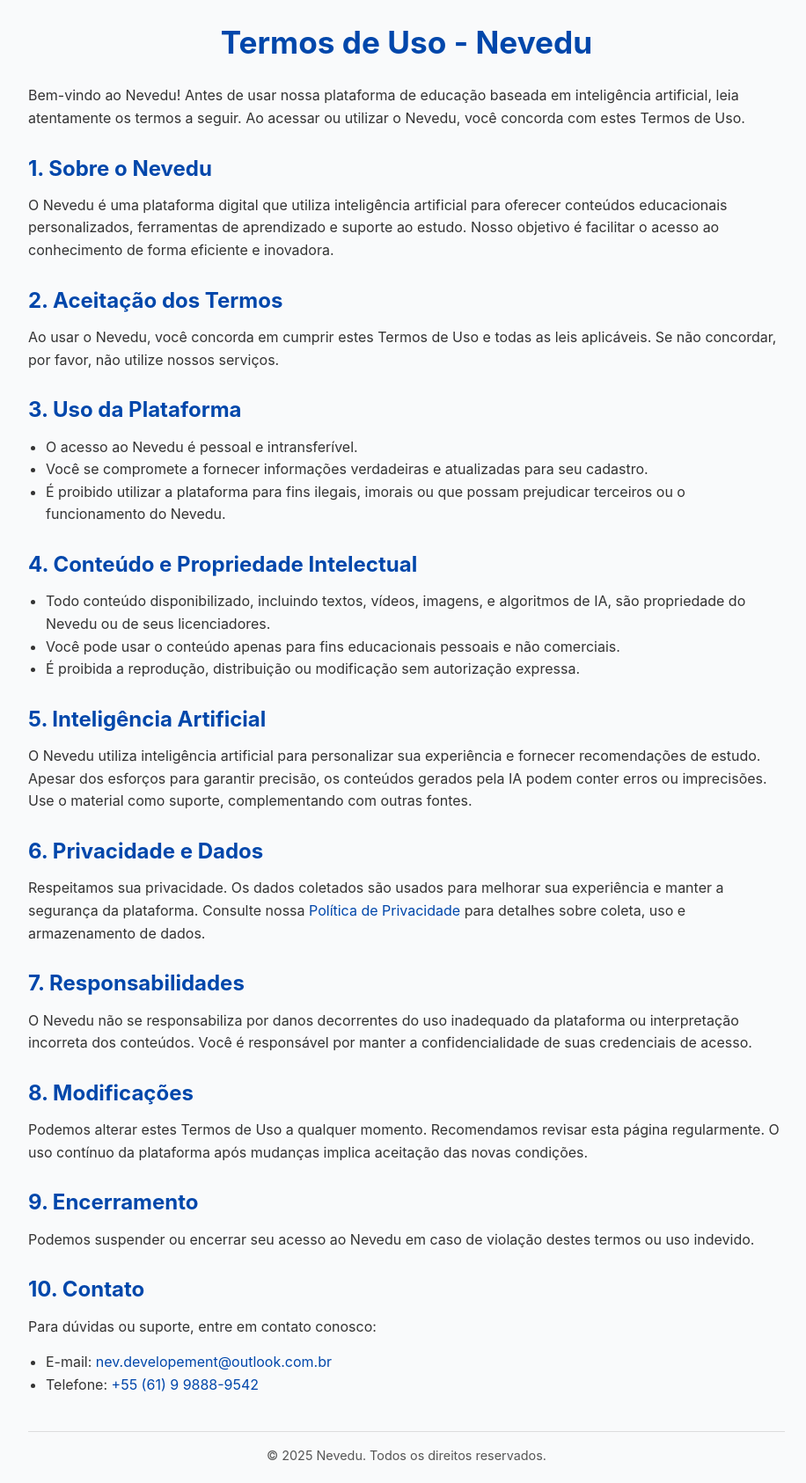
After one commit to Thiago0010/NevEdu, a Flask app: page /termos in a window 1280 px wide. The commit adds this page. Shown: the whole page at 88% size, without its empty margins (178-1094 px from the left). Run offline with Flask 3, Linux system fonts and the light colour scheme.

Commit message:
sistema IA feito(ta ruim para um caramba) e o de termos.

```diff
--- a/app.py
+++ b/app.py
@@ -3,16 +3,16 @@ from werkzeug.security import generate_password_hash, check_password_hash
 import sqlite3
 from datetime import datetime
 import json
-import os
 
 app = Flask(__name__)
 app.secret_key = '123456'
 
-# Conexão com o banco de dados
+# -------------------------
+# BANCO DE DADOS
+# -------------------------
 def conectar():
     return sqlite3.connect('database.db')
 
-# Criar tabelas do banco
 def criar_banco():
     conn = conectar()
     cursor = conn.cursor()
@@ -48,12 +48,16 @@ def criar_banco():
     conn.commit()
     conn.close()
 
-# Página inicial (home)
+# -------------------------
+# HOME
+# -------------------------
 @app.route('/')
 def home():
     return render_template('home.html')
 
-# Página de cadastro
+# -------------------------
+# CADASTRO
+# -------------------------
 @app.route('/cadastro', methods=['GET', 'POST'])
 def cadastro():
     if request.method == 'POST':
@@ -81,7 +85,9 @@ def cadastro():
 
     return render_template('cadastro.html')
 
-# Página de login
+# -------------------------
+# LOGIN
+# -------------------------
 @app.route('/index')
 def index():
     return render_template('index.html')
@@ -90,9 +96,6 @@ def index():
 def login():
     email = request.form['email']
     senha = request.form['senha']
-    token = request.form.get('g-recaptcha-response')
-
-    # Aqui você pode adicionar verificação do token com o Google se quiser usar reCAPTCHA
 
     conn = conectar()
     cursor = conn.cursor()
@@ -108,14 +111,18 @@ def login():
         flash('Email ou senha inválidos.')
         return redirect(url_for('index'))
 
-# Página dashboard
+# -------------------------
+# DASHBOARD
+# -------------------------
 @app.route('/dashboard')
 def dashboard():
     if 'usuario_id' not in session:
         return redirect(url_for('index'))
     return render_template('dashboard.html', nome=session['usuario_nome'])
 
-# Página perfil
+# -------------------------
+# PERFIL
+# -------------------------
 @app.route('/perfil')
 def perfil():
     if 'usuario_id' not in session:
@@ -134,7 +141,6 @@ def perfil():
 
     nome, ano_escolar, inicio_escolar, foto = user
 
-    # Cálculo do progresso escolar
     try:
         hoje = datetime.now().date()
         inicio = datetime.strptime(inicio_escolar, '%Y-%m-%d').date()
@@ -146,11 +152,9 @@ def perfil():
     except:
         progresso = 0
 
-    # Cursos concluídos
     cursor.execute('SELECT nome, data_conclusao FROM historico_cursos WHERE usuario_id=? ORDER BY data_conclusao DESC', (usuario_id,))
     historico_cursos = [{'nome': row[0], 'data_conclusao': datetime.strptime(row[1], '%Y-%m-%d')} for row in cursor.fetchall()]
 
-    # Badges
     cursor.execute('SELECT nome, icone FROM badges WHERE usuario_id=?', (usuario_id,))
     badges = [{'nome': row[0], 'icone': row[1]} for row in cursor.fetchall()]
 
@@ -158,7 +162,6 @@ def perfil():
 
     return render_template('perfil.html', nome=nome, ano=ano_escolar or 'Não informado', inicio_escolar=inicio_escolar or '', progresso=progresso, foto=foto, historico_cursos=historico_cursos, badges=badges)
 
-# Atualizar perfil
 @app.route('/perfil/atualizar', methods=['POST'])
 def atualizar_perfil():
     if 'usuario_id' not in session:
@@ -182,7 +185,6 @@ def atualizar_perfil():
     session['usuario_nome'] = nome
     return jsonify({'sucesso': True})
 
-# Upload de foto
 @app.route('/perfil/upload_foto', methods=['POST'])
 def upload_foto():
     if 'usuario_id' not in session:
@@ -206,18 +208,13 @@ def upload_foto():
 
     return jsonify({'sucesso': True, 'caminho': caminho})
 
-# Logout
-@app.route('/logout')
-def logout():
-    session.clear()
-    return redirect(url_for('home'))
-
-# Interface da IA
+# -------------------------
+# IA INTERATIVA
+# -------------------------
 @app.route('/ia')
 def ia():
     return render_template('ia.html')
 
-# Resposta da IA (respostas predefinidas via JSON)
 @app.route('/ia', methods=['POST'])
 def ia_resposta():
     data = request.get_json()
@@ -226,11 +223,30 @@ def ia_resposta():
     with open('data/respostas.json', encoding='utf-8') as f:
         respostas = json.load(f)
 
-    resposta = respostas.get(pergunta, "Desculpe, ainda não sei responder isso 😢")
+    if pergunta in respostas:
+        return jsonify({'resposta': respostas[pergunta]})
+    else:
+        # Simular pesquisa + simplificação
+        resposta_original = f"[WEB] {pergunta} envolve lógica computacional e conceitos aplicáveis a diversas linguagens."
+        resposta_simplificada = "É um conceito essencial em tecnologia, normalmente usado para facilitar processos e resolver problemas."
 
-    return jsonify({'resposta': resposta})
+        print(f"[IA] Resposta original no terminal: {resposta_original}")
+        return jsonify({'resposta': resposta_simplificada})
 
-# Inicializar o app
+# -------------------------
+# LOGOUT
+# -------------------------
+@app.route('/logout')
+def logout():
+    session.clear()
+    return redirect(url_for('home'))
+
+# -------------------------
+# INICIAR A APLICAÇÃO
+# -------------------------
+@app.route('/termos')
+def termos():
+    return render_template('termos.html')
 if __name__ == '__main__':
     criar_banco()
     app.run(debug=True)
--- a/data/respostas.json
+++ b/data/respostas.json
@@ -2,5 +2,9 @@
   "o que é fotossíntese?": "A fotossíntese é o processo usado pelas plantas para converter luz solar em energia.",
   "qual é a capital do brasil?": "A capital do Brasil é Brasília.",
   "quem descobriu o brasil?": "Pedro Álvares Cabral descobriu o Brasil em 1500.",
-  "o que é programação?": "Programação é o processo de escrever códigos que dizem ao computador o que fazer."
+  "o que é programação?": "Programação é o processo de escrever códigos que dizem ao computador o que fazer.",
+  "olá! Tudo bem?": "Olá! Tudo ótimo, obrigado por perguntar. E você?",
+  "bom dia!": "Bom dia! Como posso ajudar você hoje?",
+  "boa tarde!": "Boa tarde! Em que posso ajudar você hoje?",
+    "boa noite!": "Boa noite! Espero que você tenha um ótimo descanso."
 }
--- a/templates/dashboard.html
+++ b/templates/dashboard.html
@@ -185,7 +185,7 @@ Junte-se à nossa comunidade e descubra que estudar pode ser mais leve, humano e
         <div class="footer-content">
         <p>Desenvolvido, pensado e planejado com ☕ e ❤️ por [NEV]Thi_ii</p>  <p>&copy; 2025 NevEdu. Todos os direitos reservados.</p>
           <ul class="footer-links">
-            <li><a href="../templates/termos.html">Termos</a></li>
+            <li><a href="{{ url_for('termos') }}">Termos</a></li>
             <li><a href="#">Privacidade</a></li>
             <li><a href="https://wa.me/5561998889542">Contato</a></li>
           </ul>
--- /dev/null
+++ b/templates/termos.html
@@ -0,0 +1,136 @@
+<!DOCTYPE html>
+<html lang="pt-BR">
+<head>
+  <meta charset="UTF-8" />
+  <meta name="viewport" content="width=device-width, initial-scale=1" />
+  <title>Termos de Uso - Nevedu</title>
+  <style>
+    /* Reset básico */
+    * {
+      margin: 0;
+      padding: 0;
+      box-sizing: border-box;
+    }
+
+    body {
+      font-family: -apple-system, BlinkMacSystemFont, "Segoe UI", Roboto, Oxygen,
+        Ubuntu, Cantarell, "Open Sans", "Helvetica Neue", sans-serif;
+      line-height: 1.6;
+      background-color: #f9fafb;
+      color: #333;
+      padding: 20px;
+      max-width: 900px;
+      margin: 0 auto;
+    }
+
+    h1, h2 {
+      color: #0047ab;
+      margin-bottom: 10px;
+    }
+
+    h1 {
+      font-size: 2.2rem;
+      margin-bottom: 20px;
+      text-align: center;
+    }
+
+    h2 {
+      font-size: 1.5rem;
+      margin-top: 25px;
+      margin-bottom: 10px;
+    }
+
+    p, ul {
+      margin-bottom: 15px;
+      font-size: 1rem;
+    }
+
+    ul {
+      padding-left: 20px;
+    }
+
+    footer {
+      border-top: 1px solid #ddd;
+      margin-top: 40px;
+      padding-top: 15px;
+      font-size: 0.9rem;
+      color: #555;
+      text-align: center;
+    }
+
+    a {
+      color: #0047ab;
+      text-decoration: none;
+    }
+
+    a:hover {
+      text-decoration: underline;
+    }
+
+    @media (max-width: 600px) {
+      body {
+        padding: 15px;
+      }
+
+      h1 {
+        font-size: 1.8rem;
+      }
+
+      h2 {
+        font-size: 1.3rem;
+      }
+    }
+  </style>
+</head>
+<body>
+  <h1>Termos de Uso - Nevedu</h1>
+
+  <p>Bem-vindo ao Nevedu! Antes de usar nossa plataforma de educação baseada em inteligência artificial, leia atentamente os termos a seguir. Ao acessar ou utilizar o Nevedu, você concorda com estes Termos de Uso.</p>
+
+  <h2>1. Sobre o Nevedu</h2>
+  <p>O Nevedu é uma plataforma digital que utiliza inteligência artificial para oferecer conteúdos educacionais personalizados, ferramentas de aprendizado e suporte ao estudo. Nosso objetivo é facilitar o acesso ao conhecimento de forma eficiente e inovadora.</p>
+
+  <h2>2. Aceitação dos Termos</h2>
+  <p>Ao usar o Nevedu, você concorda em cumprir estes Termos de Uso e todas as leis aplicáveis. Se não concordar, por favor, não utilize nossos serviços.</p>
+
+  <h2>3. Uso da Plataforma</h2>
+  <ul>
+    <li>O acesso ao Nevedu é pessoal e intransferível.</li>
+    <li>Você se compromete a fornecer informações verdadeiras e atualizadas para seu cadastro.</li>
+    <li>É proibido utilizar a plataforma para fins ilegais, imorais ou que possam prejudicar terceiros ou o funcionamento do Nevedu.</li>
+  </ul>
+
+  <h2>4. Conteúdo e Propriedade Intelectual</h2>
+  <ul>
+    <li>Todo conteúdo disponibilizado, incluindo textos, vídeos, imagens, e algoritmos de IA, são propriedade do Nevedu ou de seus licenciadores.</li>
+    <li>Você pode usar o conteúdo apenas para fins educacionais pessoais e não comerciais.</li>
+    <li>É proibida a reprodução, distribuição ou modificação sem autorização expressa.</li>
+  </ul>
+
+  <h2>5. Inteligência Artificial</h2>
+  <p>O Nevedu utiliza inteligência artificial para personalizar sua experiência e fornecer recomendações de estudo. Apesar dos esforços para garantir precisão, os conteúdos gerados pela IA podem conter erros ou imprecisões. Use o material como suporte, complementando com outras fontes.</p>
+
+  <h2>6. Privacidade e Dados</h2>
+  <p>Respeitamos sua privacidade. Os dados coletados são usados para melhorar sua experiência e manter a segurança da plataforma. Consulte nossa <a href="#">Política de Privacidade</a> para detalhes sobre coleta, uso e armazenamento de dados.</p>
+
+  <h2>7. Responsabilidades</h2>
+  <p>O Nevedu não se responsabiliza por danos decorrentes do uso inadequado da plataforma ou interpretação incorreta dos conteúdos. Você é responsável por manter a confidencialidade de suas credenciais de acesso.</p>
+
+  <h2>8. Modificações</h2>
+  <p>Podemos alterar estes Termos de Uso a qualquer momento. Recomendamos revisar esta página regularmente. O uso contínuo da plataforma após mudanças implica aceitação das novas condições.</p>
+
+  <h2>9. Encerramento</h2>
+  <p>Podemos suspender ou encerrar seu acesso ao Nevedu em caso de violação destes termos ou uso indevido.</p>
+
+  <h2>10. Contato</h2>
+  <p>Para dúvidas ou suporte, entre em contato conosco:</p>
+  <ul>
+    <li>E-mail: <a href="mailto:nev.developement@outlook.com.br">nev.developement@outlook.com.br</a></li>
+    <li>Telefone: <a href="tel:+5561998889542">+55 (61) 9 9888-9542</a></li>
+  </ul>
+
+  <footer>
+    &copy; 2025 Nevedu. Todos os direitos reservados.
+  </footer>
+</body>
+</html>
```
